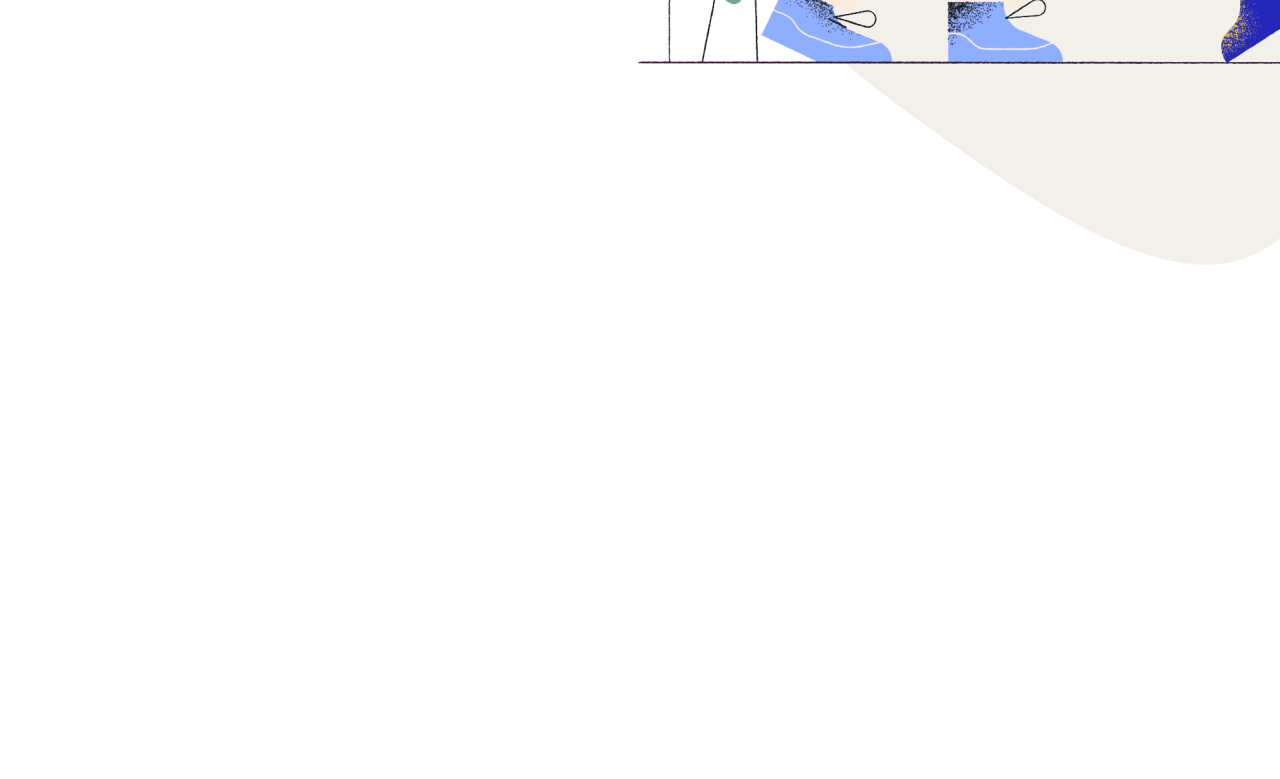
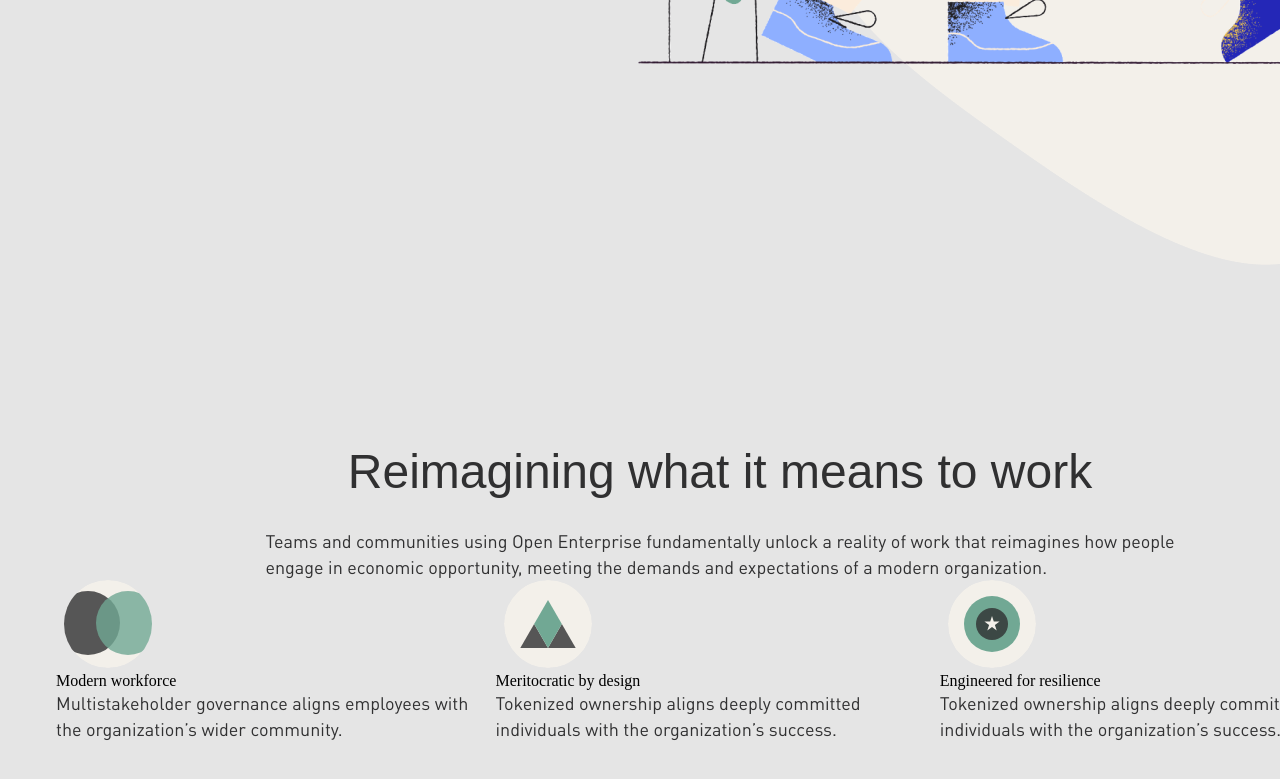
Before and after one commit to LevaniMigriauli/OpenEnterprise, a website built with webpack: page src/index.html in a window 1280 px wide. Shown: the part 629-1408 px from the top of the page. Before the commit the page ends 898 px from the top, so only its background shows below. Built offline with nearby package versions, Linux system fonts and the light colour scheme.

Commit message:
working on features cards

```diff
--- a/src/index.html
+++ b/src/index.html
@@ -44,6 +44,48 @@
           />
         </div>
       </div>
+
+      <div class="features-section">
+        <div class="features">
+          <h2 class="features__title secondary-title">
+            Reimagining what it means to work
+          </h2>
+          <p class="features__description description">
+            Teams and communities using Open Enterprise fundamentally unlock a
+            reality of work that reimagines how people <br />
+            engage in economic opportunity, meeting the demands and expectations
+            of a modern organization.
+          </p>
+        </div>
+        <div class="features-cards">
+          <div class="features-cards__feature1">
+            <img src="images/content/Modern workforce.svg" />
+            <h3 class="features-cards__title">Modern workforce</h3>
+            <p class="features-cards__description description">
+              Multistakeholder governance aligns employees with the
+              organization’s wider community.
+            </p>
+          </div>
+
+          <div class="features-cards__feature2">
+            <img src="images/content/Meritocratic.svg" />
+            <h3 class="features-cards__title">Meritocratic by design</h3>
+            <p class="features-cards__description description">
+              Tokenized ownership aligns deeply committed individuals with the
+              organization’s success.
+            </p>
+          </div>
+
+          <div class="features-cards__feature3">
+            <img src="images/content/Engineered.svg" />
+            <h3 class="features-cards__title">Engineered for resilience</h3>
+            <p class="features-cards__description description">
+              Tokenized ownership aligns deeply committed individuals with the
+              organization’s success.
+            </p>
+          </div>
+        </div>
+      </div>
     </div>
   </body>
 </html>
--- a/src/scss/_commons.scss
+++ b/src/scss/_commons.scss
@@ -10,3 +10,18 @@
   border: none;
   cursor: pointer;
 }
+
+.secondary-title {
+  font-family: "Bely Display", sans-serif;
+  font-weight: 400;
+  font-size: 48px;
+  line-height: 64px;
+  color: $title-color;
+}
+
+.description {
+  font-family: "Proxima Nova";
+  font-size: 18px;
+  line-height: 26px;
+  color: $text-color;
+}
--- a/src/scss/_container.scss
+++ b/src/scss/_container.scss
@@ -2,4 +2,6 @@
   width: 1440px;
   margin: 0 auto;
   padding: 40px 56px;
+
+  background-color: #e5e5e5;
 }
--- /dev/null
+++ b/src/scss/_features.scss
@@ -0,0 +1,20 @@
+.features-section {
+  .features {
+    display: flex;
+    flex-direction: column;
+    align-items: center;
+    gap: 24px;
+
+    &__title {
+      // flex-basis: 895px;
+    }
+
+    &__description {
+      // letter-spacing: -0.2px;
+    }
+  }
+
+  .features-cards {
+    display: flex;
+  }
+}
--- a/src/scss/_hero.scss
+++ b/src/scss/_hero.scss
@@ -1,18 +1,16 @@
 .hero-section {
   display: flex;
-  // gap: 0;
+  margin-bottom: 325px;
 }
 
 .hero-advert {
   margin-top: 191px;
-  // flex-basis: auto;
   flex-basis: 608px;
-  //   flex-shrink: 0;
+  flex-shrink: 0;
 
   &__title {
-    font-family: "Bely Display";
+    font-family: "Bely Display", sans-serif;
     font-weight: normal;
-    font-style: normal;
     font-size: 64px;
     line-height: 80px;
     color: $title-color;
--- a/src/scss/app.scss
+++ b/src/scss/app.scss
@@ -24,3 +24,4 @@
 @import "container.scss";
 @import "header.scss";
 @import "hero.scss";
+@import "features.scss";
```
Also changed, not shown: src/images/content/Engineered.svg (added), src/images/content/Meritocratic.svg (added), src/images/content/Modern workforce.svg (added).
